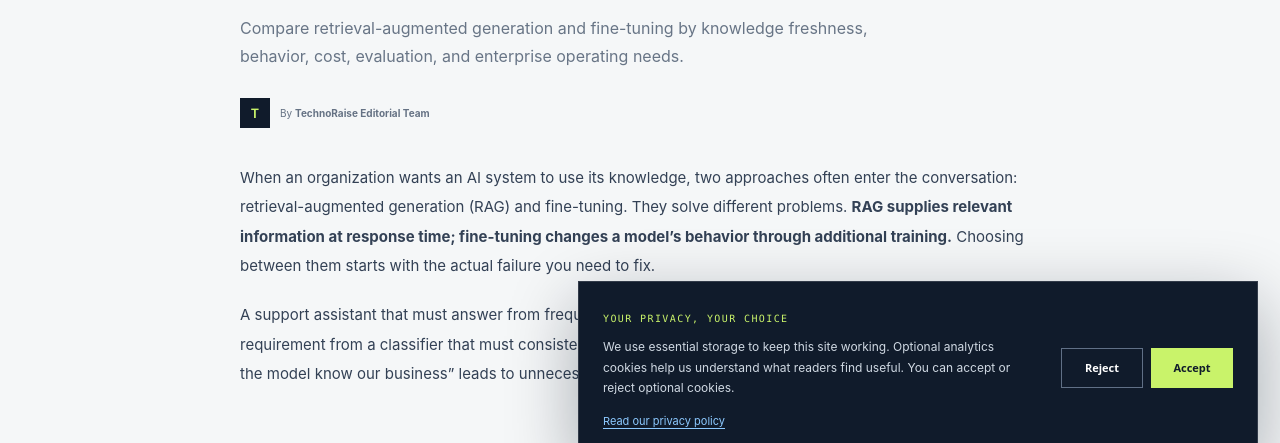
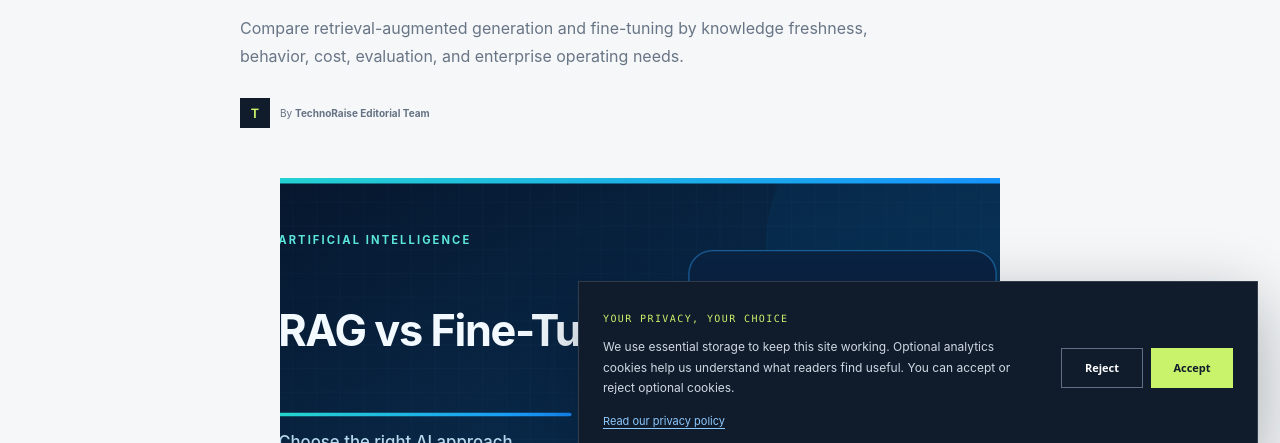
Before and after one commit to gpldroid/technoraise, an Astro site: page /technoraise/articles/rag-vs-fine-tuning-enterprise/ in a window 1280 px wide. Shown: the part 323-766 px from the top of the page. Built offline with nearby package versions, Linux system fonts and the light colour scheme; Astro itself is replaced by a stand-in of ours.

Commit message:
Show editorial cover art inside every article

```diff
--- a/src/layouts/ArticleLayout.astro
+++ b/src/layouts/ArticleLayout.astro
@@ -1,5 +1,4 @@
 ---
-import { Image } from "astro:assets";
 import BaseLayout from "./BaseLayout.astro";
 import { categories } from "../data/categories";
 
@@ -32,10 +31,13 @@ const {
 const categoryName = categories.find((item) => item.slug === category)?.name ?? category;
 const base = import.meta.env.BASE_URL;
 const routePath = Astro.url.pathname.startsWith(base) ? Astro.url.pathname.slice(base.length) : Astro.url.pathname.startsWith("/") ? Astro.url.pathname.slice(1) : Astro.url.pathname;
-const imageSrc = image ? (image.startsWith("http") ? image : image.startsWith("/") ? image : `/${image}`) : undefined;
+const imageSrc = image
+  ? (image.startsWith("http") ? image : image.startsWith("/") ? image : `/${image}`)
+  : `${base}images/og/${encodeURIComponent(slug)}.svg`;
 const pageUrl = new URL(`${base}${routePath}`, Astro.site).toString();
 const siteUrl = new URL(base, Astro.site).toString();
 const socialImageUrl = new URL(`${base}og/${encodeURIComponent(slug)}.png`, Astro.site).toString();
+const articleImageUrl = imageSrc.startsWith("http") ? imageSrc : new URL(imageSrc, Astro.site).toString();
 const datePublished = pubDate.toISOString();
 const dateModified = (updatedDate ?? pubDate).toISOString();
 const articleSchema = {
@@ -48,7 +50,7 @@ const articleSchema = {
   author: { "@type": authorType, name: author },
   publisher: { "@type": "Organization", name: "TechnoRaise", url: siteUrl },
   mainEntityOfPage: pageUrl,
-  image: imageSrc ? (imageSrc.startsWith("http") ? imageSrc : new URL(`${base}${imageSrc.replace(/^\/+/, "")}`, Astro.site).toString()) : socialImageUrl,
+  image: articleImageUrl || socialImageUrl,
 };
 const breadcrumbSchema = {
   "@context": "https://schema.org",
@@ -60,7 +62,7 @@ const breadcrumbSchema = {
   ],
 };
 ---
-<BaseLayout title={title} description={description} image={image} type="article" slug={slug}>
+<BaseLayout title={title} description={description} image={imageSrc} type="article" slug={slug}>
   <script type="application/ld+json" slot="head" set:html={JSON.stringify(articleSchema)} />
   <script type="application/ld+json" slot="head" set:html={JSON.stringify(breadcrumbSchema)} />
   <article class="article-shell">
@@ -78,13 +80,18 @@ const breadcrumbSchema = {
         {updatedDate && <span class="updated-note">Updated {new Intl.DateTimeFormat("en", { dateStyle: "medium", timeZone: "UTC" }).format(updatedDate)}</span>}
       </div>
     </header>
-    {imageSrc && (
-      imageSrc.startsWith("http") ? (
-        <Image class="article-hero-image" src={imageSrc} alt={title} inferSize format="webp" loading="eager" fetchpriority="high" />
-      ) : (
-        <Image class="article-hero-image" src={imageSrc} alt={title} width={imageWidth} height={imageHeight} format="webp" loading="eager" fetchpriority="high" />
-      )
-    )}
+    <figure class="article-hero">
+      <img
+        class="article-hero-image"
+        src={imageSrc}
+        alt={title}
+        width={imageWidth}
+        height={imageHeight}
+        loading="eager"
+        fetchpriority="high"
+        decoding="async"
+      />
+    </figure>
     <div class="article-content"><slot /></div>
     <div class="article-endnote">
       <span class="endnote-symbol">✳</span>
```
